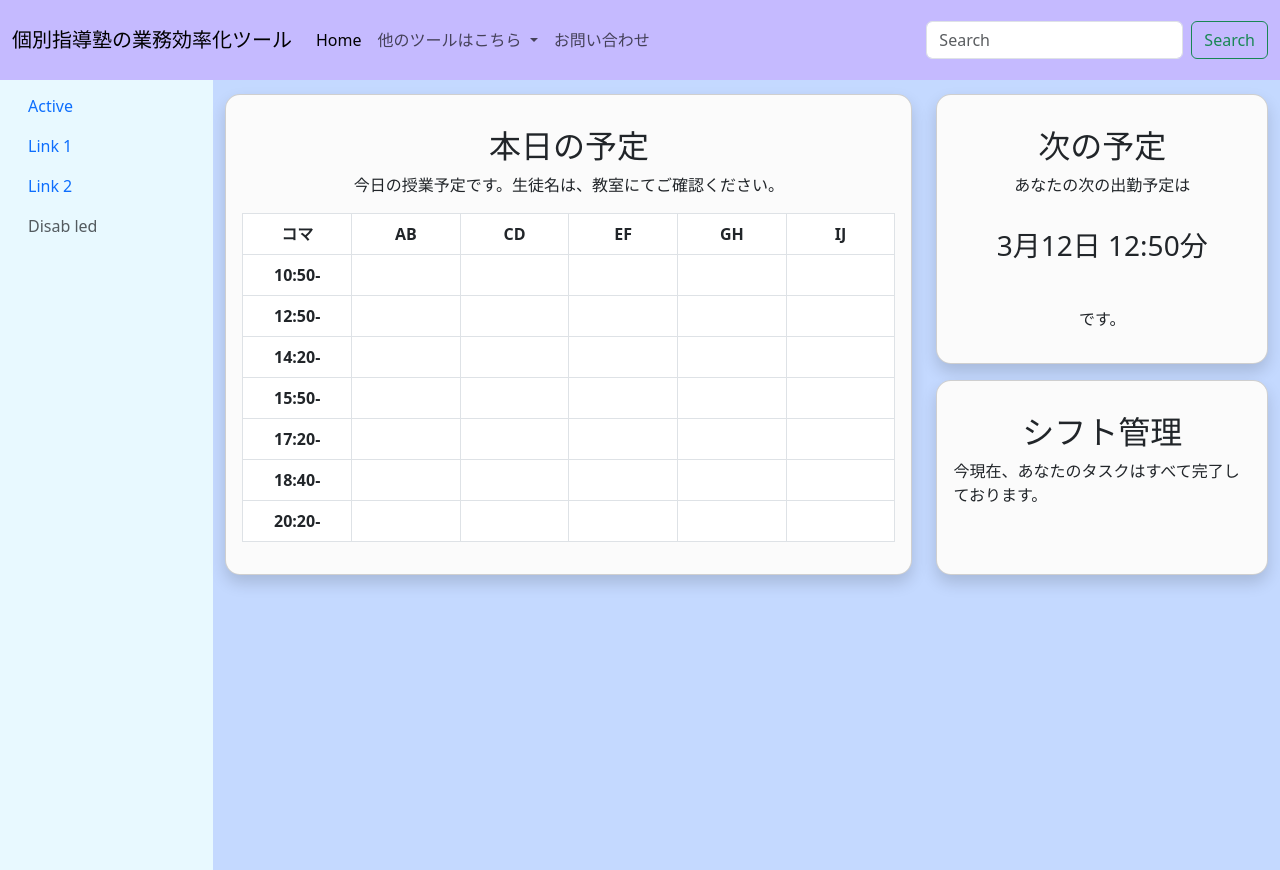
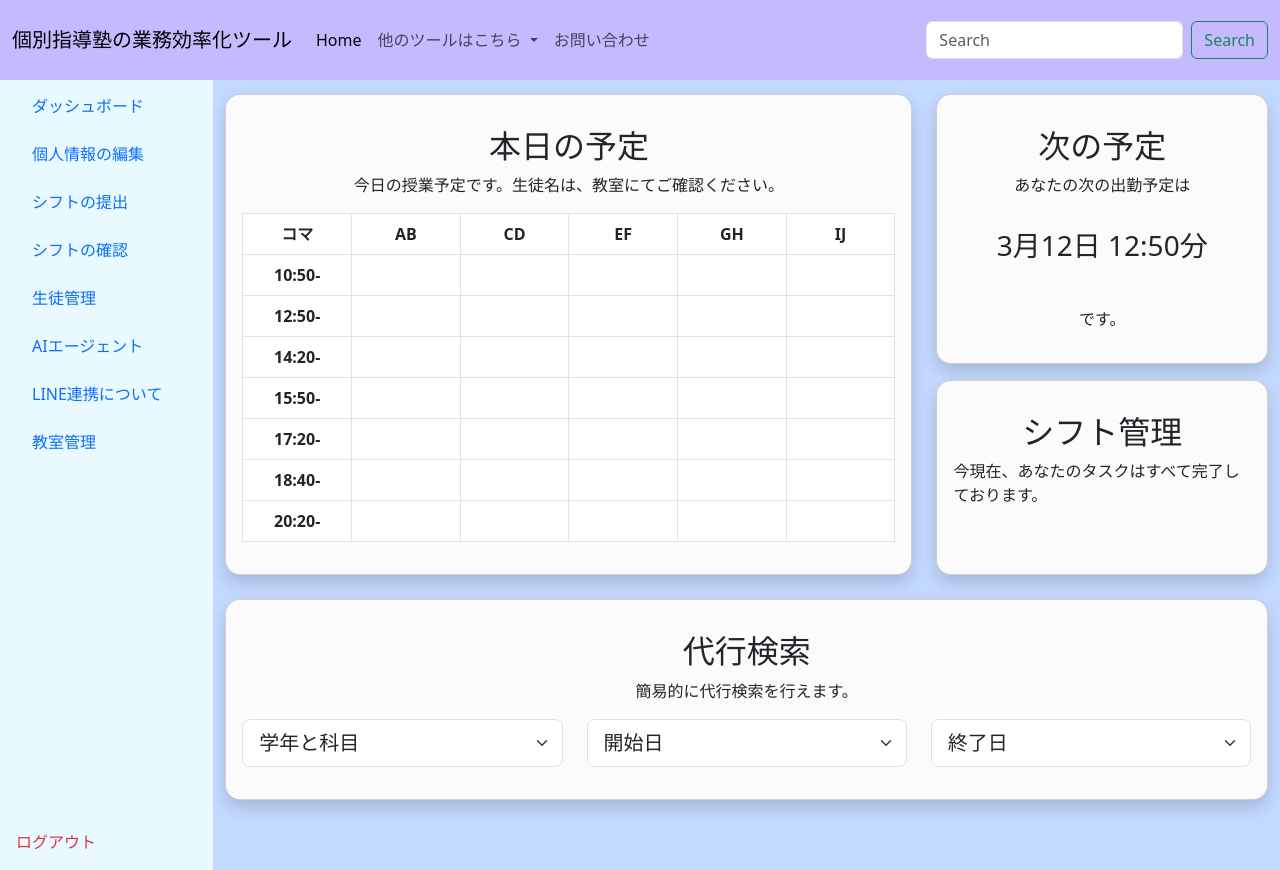
Before and after one commit to yut0takagi/LP_class, a Flask app: page /dashboard in a window 1280 px wide. Run offline with Flask 3, Linux system fonts and the light colour scheme; lists and menus that the app fills with data are empty.

Commit message:
completed dashboard

```diff
--- a/new_flask_app/dx_app/templates/dx_app/dashboard.html
+++ b/new_flask_app/dx_app/templates/dx_app/dashboard.html
@@ -5,13 +5,22 @@
 <div class="container-fluid">
     <div class="row">
         <!-- 左側の固定タブバー -->
-        <div class="col-2 position-fixed" style="background-color: #E8F9FF; height: 100vh;">
-            <nav class="nav flex-column mt-3">
-                <a class="nav-link active" aria-current="page" href="#">Active</a>
-                <a class="nav-link" href="#">Link 1</a>
-                <a class="nav-link" href="#">Link 2</a>
-                <a class="nav-link disabled" tabindex="-1" aria-disabled="true">Disab led</a>
+        <div class="col-2 position-fixed d-flex flex-column justify-content-between" style="background-color: #E8F9FF; height: 100vh; padding: 1rem;">
+            <nav class="nav flex-column">
+                <!-- メインナビゲーション -->
+                <a class="nav-link active mb-2" aria-current="page" href="#">ダッシュボード</a>
+                <a class="nav-link mb-2" href="#">個人情報の編集</a>
+                <a class="nav-link mb-2" href="#">シフトの提出</a>
+                <a class="nav-link mb-2" href="#">シフトの確認</a>
+                <a class="nav-link mb-2" href="#">生徒管理</a>
+                <a class="nav-link mb-2" href="#">AIエージェント</a>
+                <a class="nav-link mb-2" href="#">LINE連携について</a>
+                <a class="nav-link mb-2" href="#">教室管理</a>
             </nav>
+            <!-- ログアウトボタン -->
+            <div class="mt-auto">
+                <a class="nav-link text-danger" href="#">ログアウト</a>
+            </div>
         </div>
         <div class="col offset-2" style="background-color: #C4D9FF; min-height: 100vh;">
             <div class="row justify-content-center align-items-stretch mt-4">
@@ -21,7 +30,6 @@
                         <div class="card-body text-center d-flex flex-column">
                             <h2 class="mt-3">本日の予定</h2>
                             <p>今日の授業予定です。生徒名は、教室にてご確認ください。</p>
-
                             <!-- テーブル部分 -->
                             <table class="table table-bordered mt-auto" style="table-layout: fixed; width: 100%;" aria-label="本日の授業スケジュール">
                                 <thead>
@@ -47,7 +55,6 @@
                         </div>
                     </div>
                 </div>
-
                 <!-- 今後の予定 -->
                 <div class="col-4 d-flex flex-column">
                     <div class="card shadow flex-grow-1 mb-3" style="background-color: #FBFBFB; border-radius: 15px;">
@@ -66,6 +73,48 @@
                     </div>
                 </div>
             </div>
+            <div class="row justify-content-center align-items-stretch mt-4">
+                <!-- 代行検索 -->
+                <div class="col-12 d-flex flex-column">
+                    <div class="card shadow flex-grow-1" style="background-color: #FBFBFB; border-radius: 15px;">
+                        <div class="card-body text-center d-flex flex-column">
+                            <h2 class="mt-3">代行検索</h2>
+                            <p>簡易的に代行検索を行えます。</p>
+                            <div class="row">
+                                <div class="col-4">
+                                    <!-- 学年と科目-->
+                                    <select class="form-select form-select-lg mb-3" aria-label=".form-select-lg example">
+                                        <option selected>学年と科目</option>
+                                        <!--ここ変更(教室管理画面から変更可能にする。)-->
+                                        <option value="1">One</option>
+                                        <option value="2">Two</option>
+                                        <option value="3">Three</option>
+                                    </select>
+                                </div>
+                                <div class="col-4">
+                                    <!-- 開始日-->
+                                    <select class="form-select form-select-lg mb-3" aria-label=".form-select-lg example">
+                                        <option selected>開始日</option>
+                                        <option value="1">One</option>
+                                        <option value="2">Two</option>
+                                        <option value="3">Three</option>
+                                    </select>
+                                </div>
+                                <div class="col-4">
+                                    <!-- 終了日-->
+                                    <select class="form-select form-select-lg mb-3" aria-label=".form-select-lg example">
+                                        <option selected>終了日</option>
+                                        <option value="1">One</option>
+                                        <option value="2">Two</option>
+                                        <option value="3">Three</option>
+                                    </select>
+                                </div>
+                            </div>
+                        </div>
+                    </div>
+                </div>
+
+            </div>
         </div>
     </div>
 </div>
```
Also changed, not shown: 1 other file.
